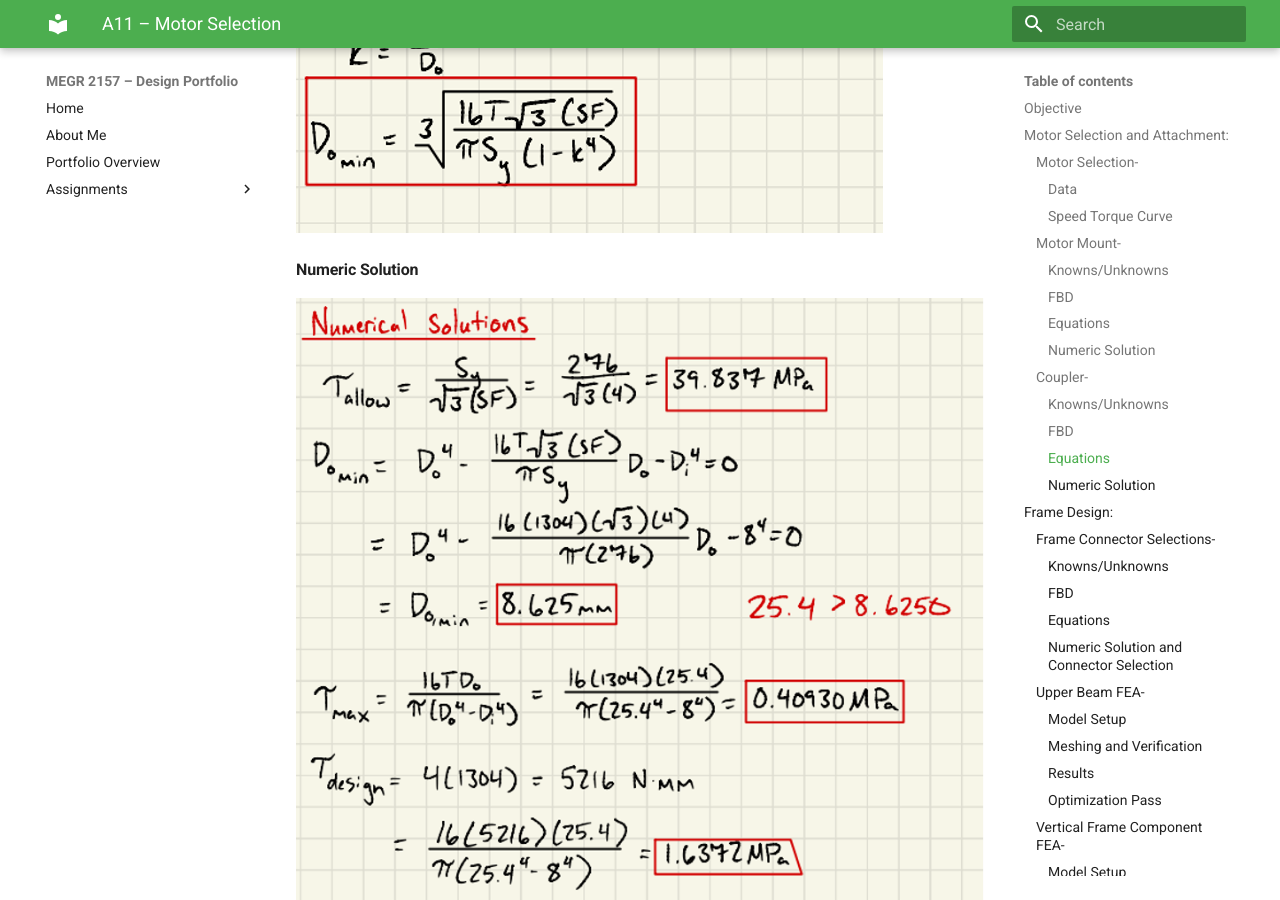
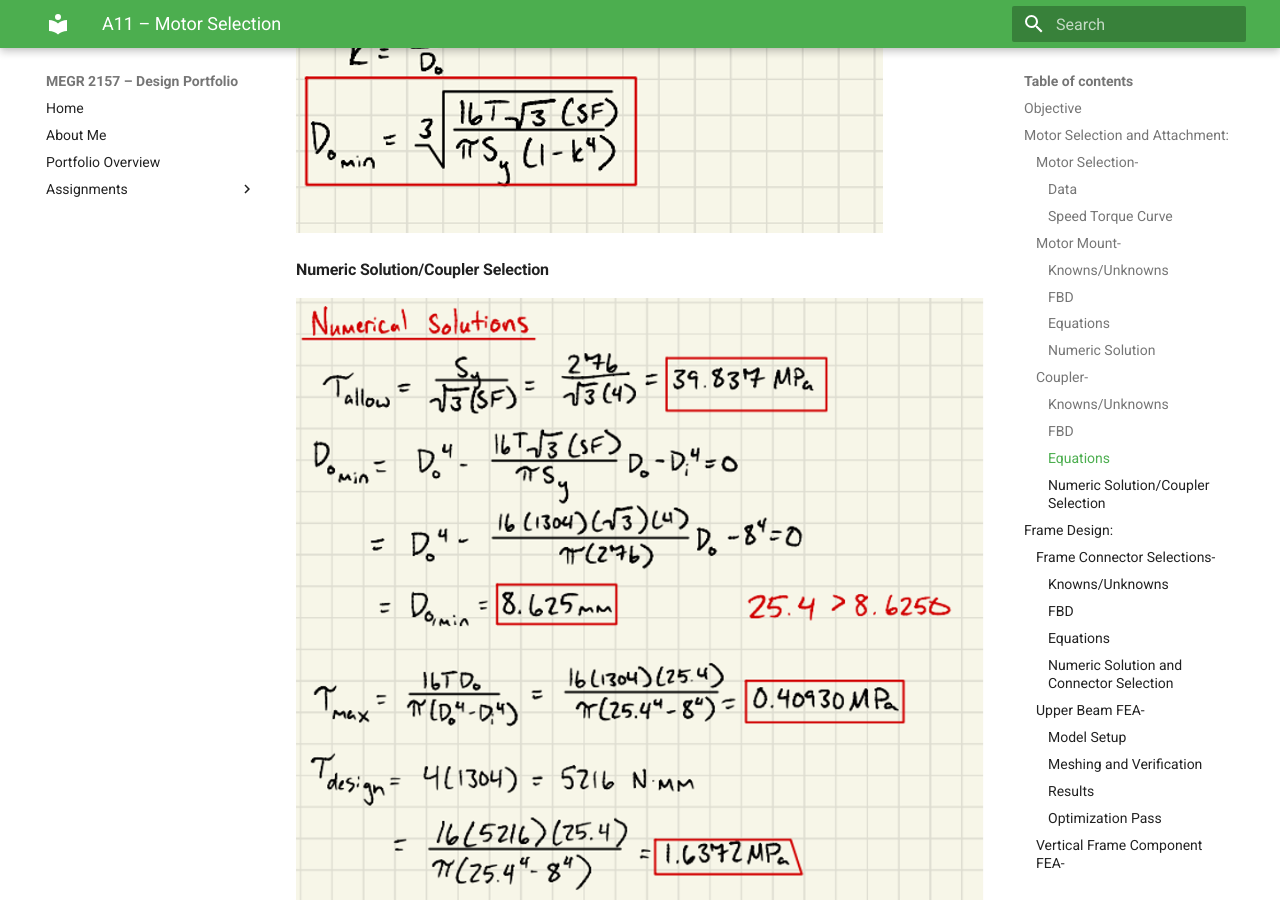
Before and after one commit to Taylor-Rockefeller-Portfolio/megr2157-portfolio, an MkDocs documentation site: the page built from docs/assignments/a11/index.md, in a window 1280 px wide and 900 px high, scrolled down 8395 px. Built offline with MkDocs 1.6.1 and Material for MkDocs 9.7.7, drawn with Linux system fonts in a browser that asks for light colours.

Commit message:
Update index.md

```diff
--- a/docs/assignments/a11/index.md
+++ b/docs/assignments/a11/index.md
@@ -54,9 +54,11 @@
 
 ![](A11_coupler_math(3).png)
 
-#### Numeric Solution
+#### Numeric Solution/Coupler Selection
 
 ![](A11_coupler_math(2).png)
+
+![](A11_coupler_selected.png)
 
 ## Frame Design:
 
```
